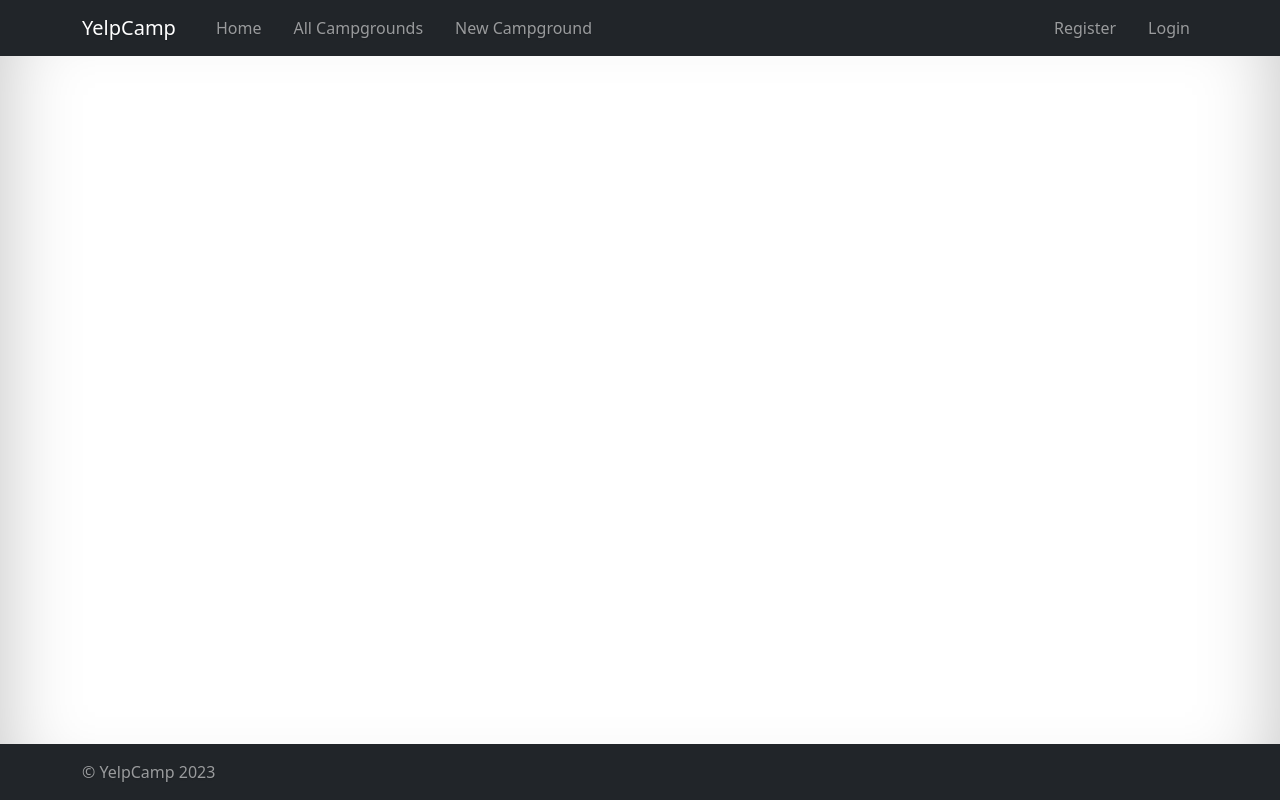
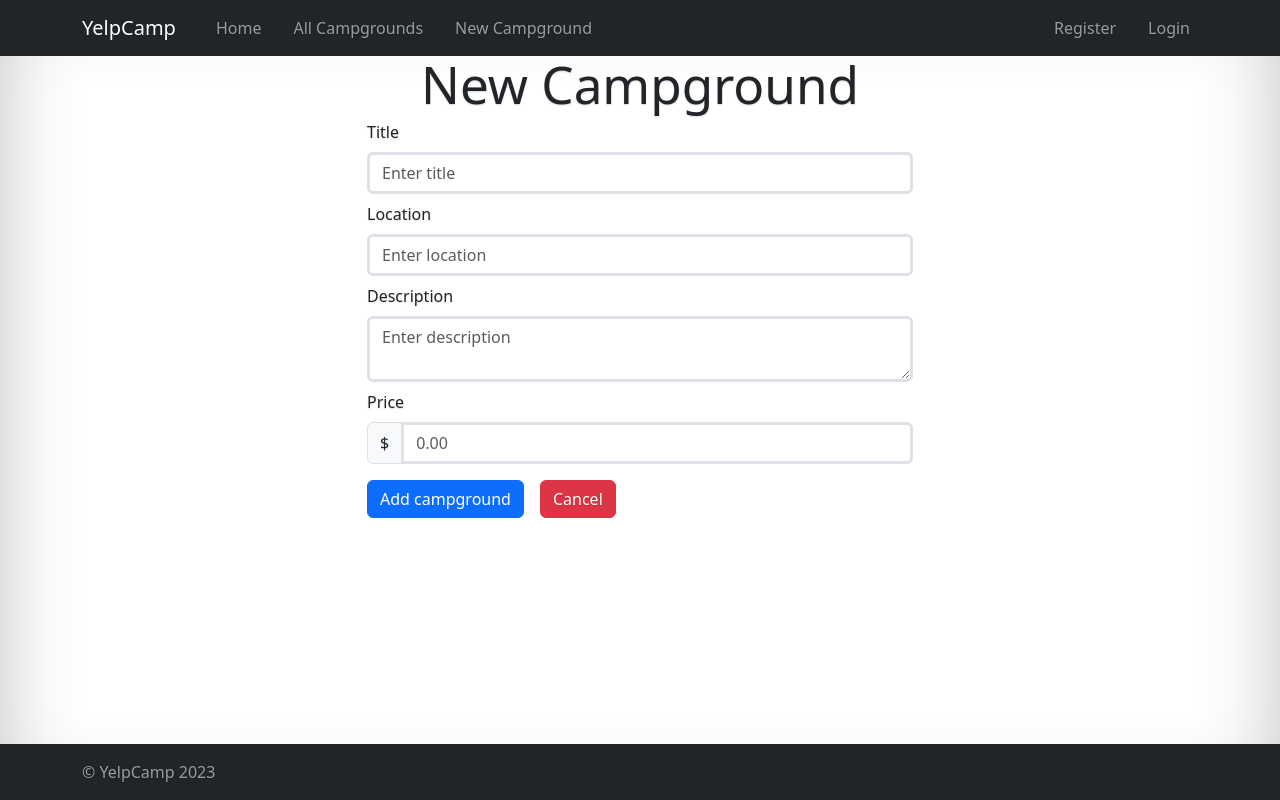
Before and after one commit to KamikazeWild/Campgrounds, a React (Vite) app: page /new in a window 1280 px wide. Built offline with nearby package versions, Linux system fonts and the light colour scheme; no server answers.

Commit message:
Added: backend for creating new campground

```diff
--- a/src/App.jsx
+++ b/src/App.jsx
@@ -8,6 +8,7 @@ import Footer from "./partials/Footer";
 import Container from "react-bootstrap/Container";
 import AllCampgrounds from "./components/AllCampgrounds";
 import ViewCampground from "./components/ViewCampground";
+import NewCampground from "./components/NewCampground";
 
 function App() {
 	return (
@@ -18,6 +19,7 @@ function App() {
 					<Routes>
 						<Route path="/campgrounds" element={<AllCampgrounds />} />
 						<Route path="/campgrounds/:id" element={<ViewCampground />} />
+						<Route path="/new" element={<NewCampground />} />
 					</Routes>
 				</BrowserRouter>
 			</Container>
--- a/src/components/AllCampgrounds.jsx
+++ b/src/components/AllCampgrounds.jsx
@@ -18,7 +18,7 @@ const AllCampgrounds = () => {
 	return (
 		<div>
 			<p className="fs-1 fw-bolder">All Campgrounds</p>
-			<button className="mb-3">Create New Campground</button>
+			<button className=" btn btn-dark mb-3">Create New Campground</button>
 
 			{campgrounds.map((camp) => {
 				return <Campground camp={camp} key={camp._id} />;
--- /dev/null
+++ b/src/components/NewCampground.jsx
@@ -0,0 +1,81 @@
+const NewCampground = () => {
+	return (
+		<div className="row mb-3">
+			<h1 className="text-center">New Campground</h1>
+			<div className="col-6 offset-3">
+				<form
+					action="http://localhost:4000/campgrounds"
+					method="POST"
+					noValidate
+					className="validate-form"
+					encType="multipart/form-data"
+				>
+					<div>
+						<label className="form-label" htmlFor="title">
+							Title
+						</label>
+						<input
+							className="form-control mb-2 border-3"
+							type="text"
+							id="title"
+							name="campground[title]"
+							placeholder="Enter title"
+							required
+						/>
+					</div>
+					<div>
+						<label className="form-label" htmlFor="location">
+							Location
+						</label>
+						<input
+							className="form-control mb-2 border-3"
+							type="text"
+							id="location"
+							name="campground[location]"
+							placeholder="Enter location"
+							required
+						/>
+					</div>
+					<div>
+						<label className="form-label" htmlFor="description">
+							Description
+						</label>
+						<textarea
+							className="form-control mb-2 border-3"
+							type="text"
+							id="description"
+							name="campground[description]"
+							placeholder="Enter description"
+							required
+						/>
+					</div>
+					<div className="mb-2">
+						<label className="form-label" htmlFor="price">
+							Price
+						</label>
+						<div className="input-group mb-3">
+							<span className="input-group-text">$</span>
+							<input
+								type="text"
+								id="price"
+								step="0.01"
+								className="form-control border-3"
+								placeholder="0.00"
+								name="campground[price]"
+								aria-label="Amount (to the nearest dollar)"
+								required
+							/>
+						</div>
+					</div>
+
+					<button className="btn btn-primary">Add campground</button>
+					<a className="btn btn-danger ms-3" href="/campgrounds">
+						Cancel
+					</a>
+				</form>
+			</div>
+		</div>
+	);
+};
+
+export default NewCampground;
--- a/src/index.css
+++ b/src/index.css
@@ -3,7 +3,7 @@
 	line-height: 1.5;
 	font-weight: 400;
 
-	color-scheme: light dark;
+	/* color-scheme: light dark; */
 	color: rgba(255, 255, 255, 0.87);
 	background-color: #242424;
 
@@ -35,20 +35,6 @@ h1 {
 	line-height: 1.1;
 }
 
-button {
-	border-radius: 8px;
-	border: 1px solid transparent;
-	padding: 0.6em 1.2em;
-	font-size: 1em;
-	font-weight: 500;
-	font-family: inherit;
-	background-color: #1a1a1a;
-	cursor: pointer;
-	transition: border-color 0.25s;
-}
-button:hover {
-	border-color: #646cff;
-}
 button:focus,
 button:focus-visible {
 	outline: 4px auto -webkit-focus-ring-color;
```
Also changed, not shown: src/components/ViewCampground.jsx (+0 -8 lines), 2 other files (tests, documents, lock files or other folders).
